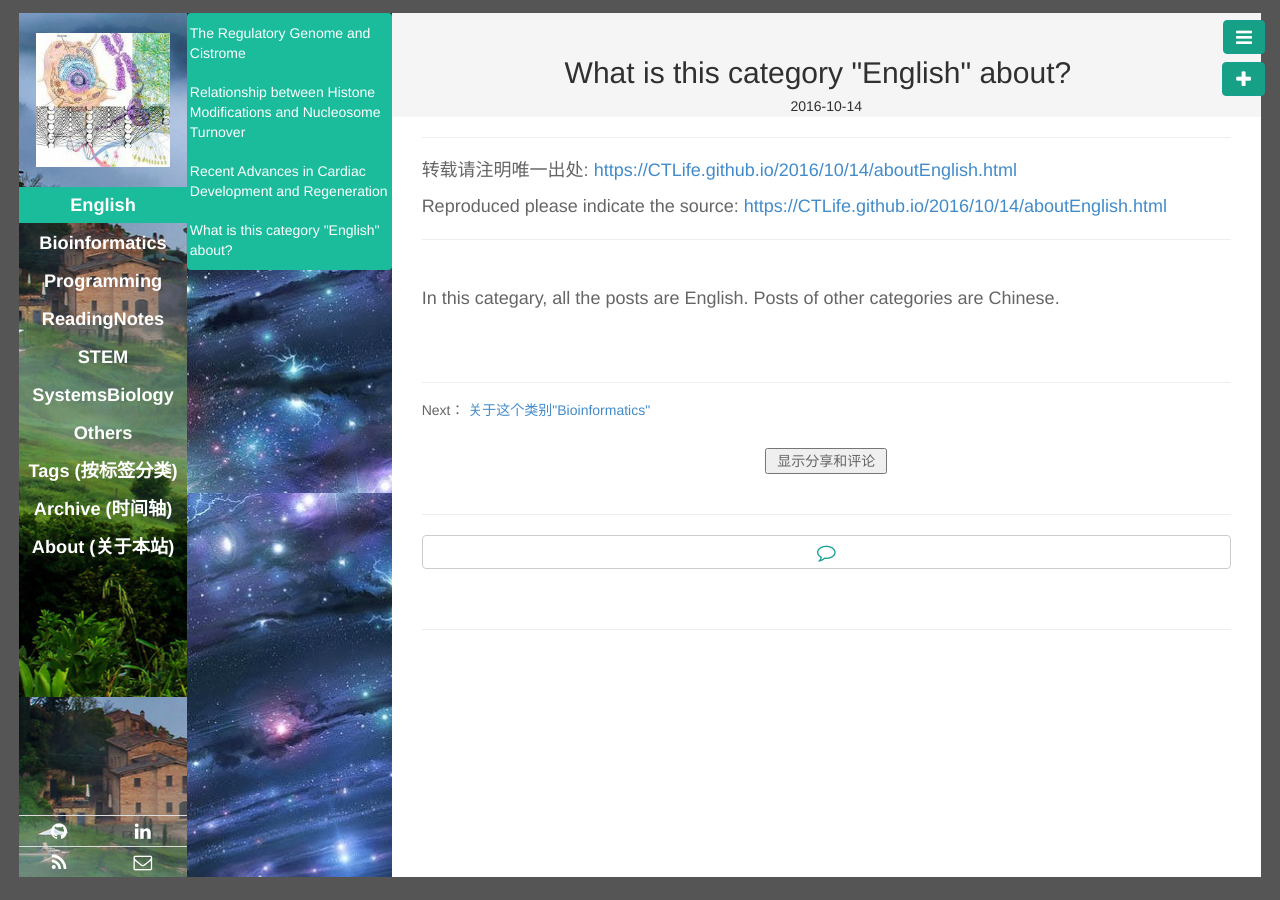
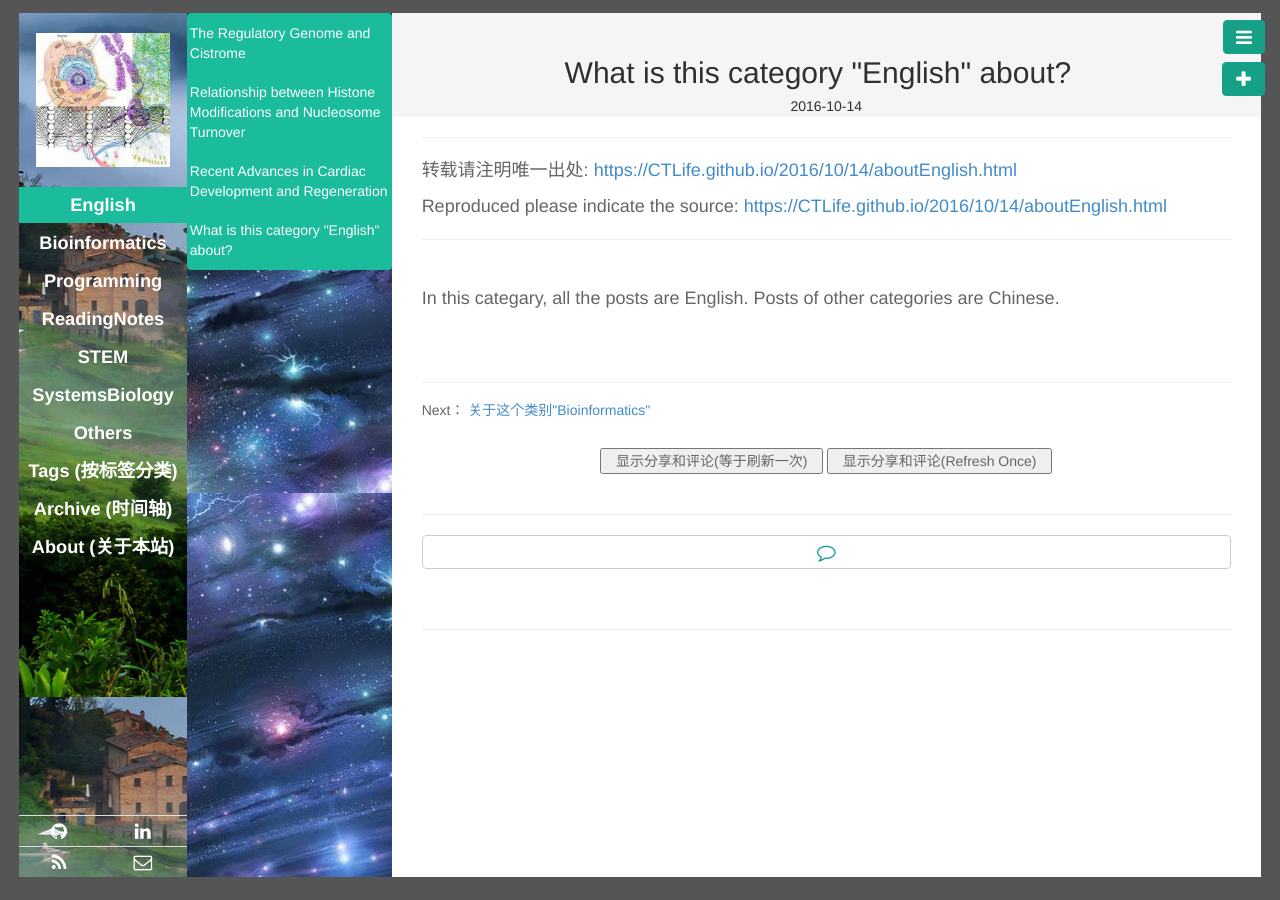
Before and after one commit to CTLife/CTLife.github.io, a Jekyll site: the page built from _posts/English/2016-10-14-aboutEnglish.md, in a window 1280 px wide. Built offline with Jekyll 4.4.1, drawn with Linux system fonts in a browser that asks for light colours; Markdown is read by kramdown in place of the engine named in the settings; comment, search, counter and statistics services are not loaded.

Commit message:
Update post.html

```diff
--- a/_layouts/post.html
+++ b/_layouts/post.html
@@ -33,7 +33,10 @@ layout: base
             {%endif%}
         </div>
 	 <br>
-	 <center> <input type="button"  value=" 显示分享和评论 "  onClick="window.location.reload()">	</center>
+	 <center>
+		 <input type="button"  value="  显示分享和评论(等于刷新一次)  "  onClick="window.location.reload()">
+		 <input type="button"  value="  显示分享和评论(Refresh Once)  "  onClick="window.location.reload()">
+	 </center>
 	 <br>
          <!-- Go to www.addthis.com/dashboard to customize your tools -->
          <div class="addthis_inline_share_toolbox_6w25"></div>
```
